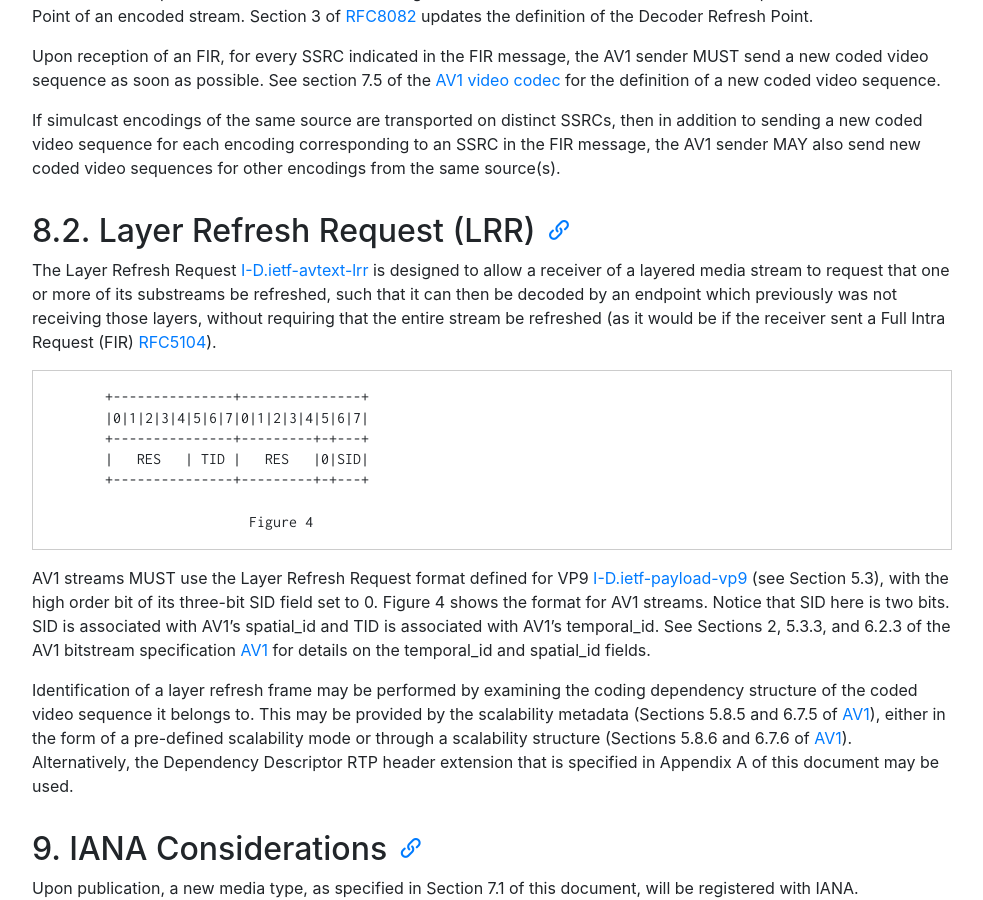
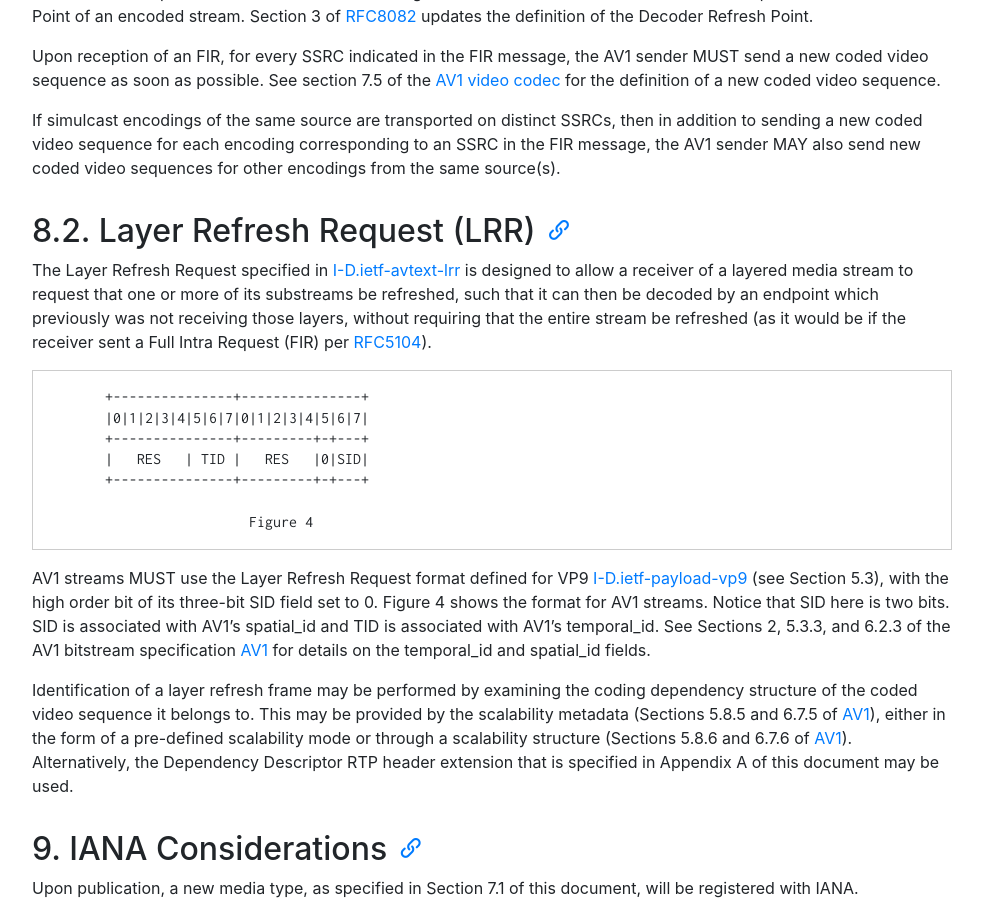
Before and after one commit to AOMediaCodec/av1-rtp-spec, a Jekyll site: the page built from index.md, in a window 1280 px wide and 900 px high, scrolled down 16635 px. Shown: the whole window, without its empty margins (53-1036 px from the left). Built offline with Jekyll 4.4.1, drawn with Linux system fonts in a browser that asks for light colours; nearby versions of some CDN libraries.

Commit message:
Update av1-rtp-spec.md

```diff
--- a/av1-rtp-spec.md
+++ b/av1-rtp-spec.md
@@ -581,7 +581,7 @@ new coded video sequences for other encodings from the same source(s).
 
 ## 8.2.  Layer Refresh Request (LRR)
 
-The Layer Refresh Request [I-D.ietf-avtext-lrr] is designed to allow a receiver of a layered media stream to request that one or more of its substreams be refreshed, such that it can then be decoded by an endpoint which previously was not receiving those layers, without requiring that the entire stream be refreshed (as it would be if the receiver sent a Full Intra Request (FIR) [RFC5104]).
+The Layer Refresh Request specified in [I-D.ietf-avtext-lrr] is designed to allow a receiver of a layered media stream to request that one or more of its substreams be refreshed, such that it can then be decoded by an endpoint which previously was not receiving those layers, without requiring that the entire stream be refreshed (as it would be if the receiver sent a Full Intra Request (FIR) per [RFC5104]).
 
            +---------------+---------------+
            |0|1|2|3|4|5|6|7|0|1|2|3|4|5|6|7|
```
